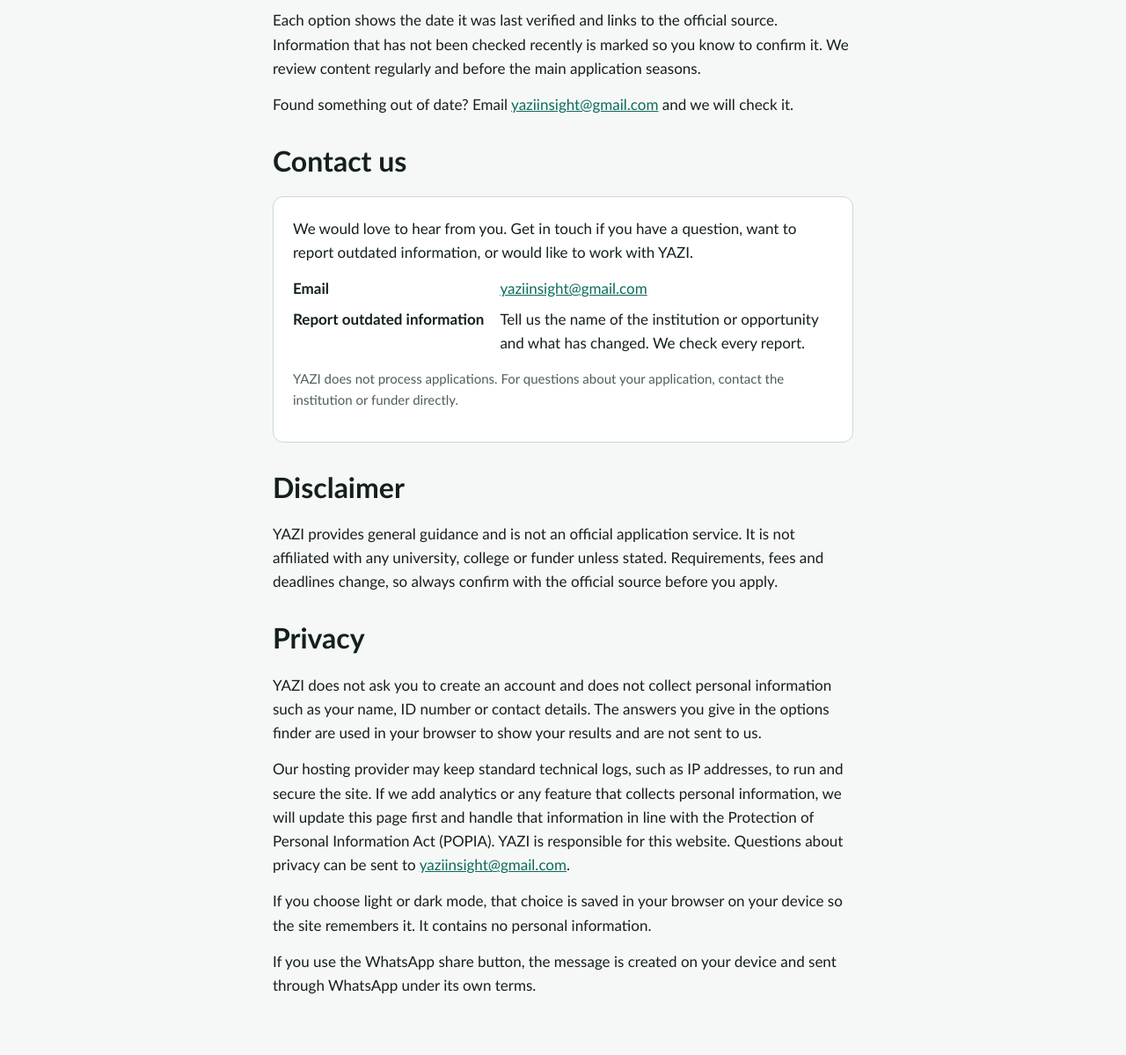
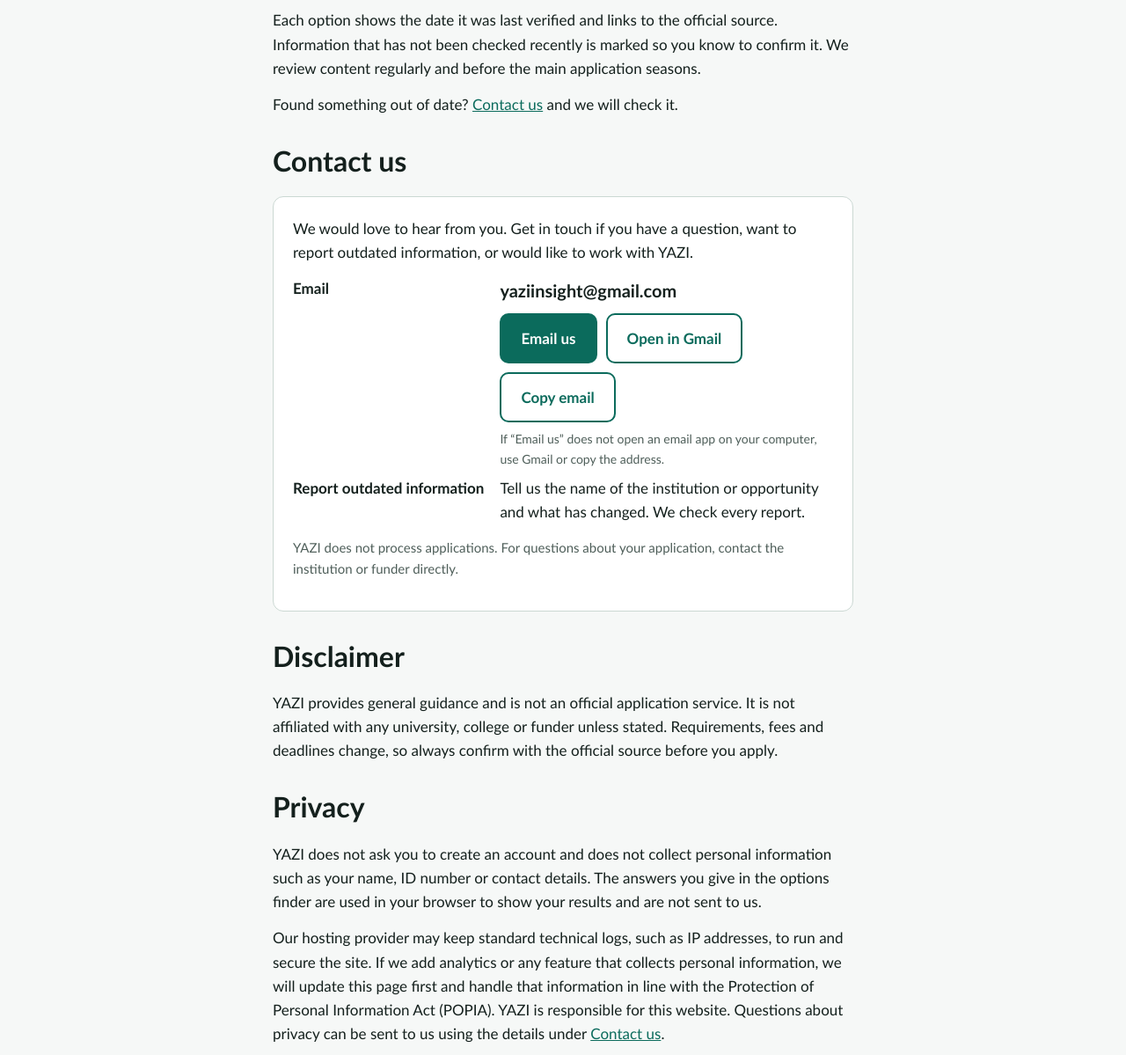
Before and after one commit to PROSCARA05/Yazi, a plain HTML site: page about.html in a window 1280 px wide. Shown: the part 1266-2465 px from the top of the page at 88% size. Drawn offline with Linux system fonts and the light colour scheme.

Commit message:
Contact email, live data updates, SyntaxConnect page, dark mode, email options

```diff
--- a/about.html
+++ b/about.html
@@ -53,13 +53,21 @@
 
     <h2>How we keep information accurate</h2>
     <p>Each option shows the date it was last verified and links to the official source. Information that has not been checked recently is marked so you know to confirm it. We review content regularly and before the main application seasons.</p>
-    <p>Found something out of date? Email <a data-email="Outdated information on YAZI" href="#contact">us</a> and we will check it.</p>
+    <p>Found something out of date? <a href="#contact">Contact us</a> and we will check it.</p>
 
     <h2 id="contact">Contact us</h2>
     <div class="contact-box">
       <p>We would love to hear from you. Get in touch if you have a question, want to report outdated information, or would like to work with YAZI.</p>
       <dl class="contact-list">
-        <dt>Email</dt><dd><a data-email="Enquiry from the YAZI website" href="#contact">Email us</a></dd>
+        <dt>Email</dt><dd>
+          <p class="email-addr" data-email-text></p>
+          <div class="email-actions">
+            <a class="btn" data-mailto="Enquiry from the YAZI website" href="#contact">Email us</a>
+            <a class="btn alt" data-gmail="Enquiry from the YAZI website" href="#contact" target="_blank" rel="noopener">Open in Gmail</a>
+            <button class="btn alt" type="button" data-copy-email>Copy email</button>
+          </div>
+          <p class="muted small-note" id="copy-status" aria-live="polite">If “Email us” does not open an email app on your computer, use Gmail or copy the address.</p>
+        </dd>
         <dt>Report outdated information</dt><dd>Tell us the name of the institution or opportunity and what has changed. We check every report.</dd>
       </dl>
       <p class="muted">YAZI does not process applications. For questions about your application, contact the institution or funder directly.</p>
@@ -70,7 +78,7 @@
 
     <h2 id="privacy">Privacy</h2>
     <p>YAZI does not ask you to create an account and does not collect personal information such as your name, ID number or contact details. The answers you give in the options finder are used in your browser to show your results and are not sent to us.</p>
-    <p>Our hosting provider may keep standard technical logs, such as IP addresses, to run and secure the site. If we add analytics or any feature that collects personal information, we will update this page first and handle that information in line with the Protection of Personal Information Act (POPIA). YAZI is responsible for this website. Questions about privacy can be sent to <a data-email="Privacy question" href="#contact">our email</a>.</p>
+    <p>Our hosting provider may keep standard technical logs, such as IP addresses, to run and secure the site. If we add analytics or any feature that collects personal information, we will update this page first and handle that information in line with the Protection of Personal Information Act (POPIA). YAZI is responsible for this website. Questions about privacy can be sent to us using the details under <a href="#contact">Contact us</a>.</p>
     <p>If you choose light or dark mode, that choice is saved in your browser on your device so the site remembers it. It contains no personal information.</p>
     <p>If you use the WhatsApp share button, the message is created on your device and sent through WhatsApp under its own terms.</p>
   </div>
@@ -99,7 +107,7 @@
     </nav>
     <div class="foot-links">
       <h2>Contact</h2>
-      <a data-email="Enquiry from the YAZI website" href="about.html#contact">Email us</a>
+      <span class="foot-email" data-email-text></span>
       <a href="about.html#contact">Contact us</a>
     </div>
   </div>
--- a/css/style.css
+++ b/css/style.css
@@ -173,3 +173,9 @@ nav a[aria-current="page"]{color:var(--brand);text-decoration:underline;text-und
   .js #main-nav{order:3}
 }
 @media (min-width:761px){#main-nav{margin-left:auto}}
+
+/* Contact email */
+.email-addr{font-size:20px;font-weight:700;margin:0 0 10px;word-break:break-all;user-select:all}
+.email-actions{display:flex;flex-wrap:wrap;gap:10px;margin-bottom:8px}
+.small-note{font-size:14px;margin:0}
+.foot-email{padding:5px 0;font-size:15px;word-break:break-all;user-select:all}
--- a/js/common.js
+++ b/js/common.js
@@ -79,11 +79,19 @@ function staleNote(compiled,days){
   document.addEventListener("keydown",e=>{if(e.key==="Escape")set(false)});
 })();
 
-/* Fill in the contact email wherever the page asks for it */
-document.querySelectorAll("[data-email]").forEach(a=>{
-  a.textContent=CONTACT_EMAIL;
-  a.href="mailto:"+CONTACT_EMAIL+(a.dataset.email?"?subject="+encodeURIComponent(a.dataset.email):"");
-});
+/* Contact email: shown as text, plus three ways to use it (email app, Gmail in the browser, copy) */
+document.querySelectorAll("[data-email-text]").forEach(el=>el.textContent=CONTACT_EMAIL);
+document.querySelectorAll("[data-mailto]").forEach(a=>a.href="mailto:"+CONTACT_EMAIL+"?subject="+encodeURIComponent(a.dataset.mailto));
+document.querySelectorAll("[data-gmail]").forEach(a=>a.href="https://mail.google.com/mail/?view=cm&fs=1&to="+encodeURIComponent(CONTACT_EMAIL)+"&su="+encodeURIComponent(a.dataset.gmail));
+document.querySelectorAll("[data-copy-email]").forEach(btn=>btn.addEventListener("click",async()=>{
+  let ok=false;
+  try{if(navigator.clipboard&&window.isSecureContext){await navigator.clipboard.writeText(CONTACT_EMAIL);ok=true}}catch(e){}
+  if(!ok){try{const t=document.createElement("textarea");t.value=CONTACT_EMAIL;t.setAttribute("readonly","");t.style.position="fixed";t.style.opacity="0";document.body.appendChild(t);t.select();ok=document.execCommand("copy");t.remove()}catch(e){}}
+  const status=document.getElementById("copy-status");
+  btn.textContent=ok?"Copied":"Copy email";
+  if(status)status.textContent=ok?"Email address copied: "+CONTACT_EMAIL+". Paste it into your email.":"Could not copy automatically. Please select the address above and copy it.";
+  if(ok)setTimeout(()=>{btn.textContent="Copy email"},2500);
+}));
 
 /* Light / dark switch. Follows the device until the visitor chooses; the choice is remembered on this device. */
 (function(){
```
Also changed, not shown: explore.html (+1 -1 lines), index.html (+1 -1 lines).
